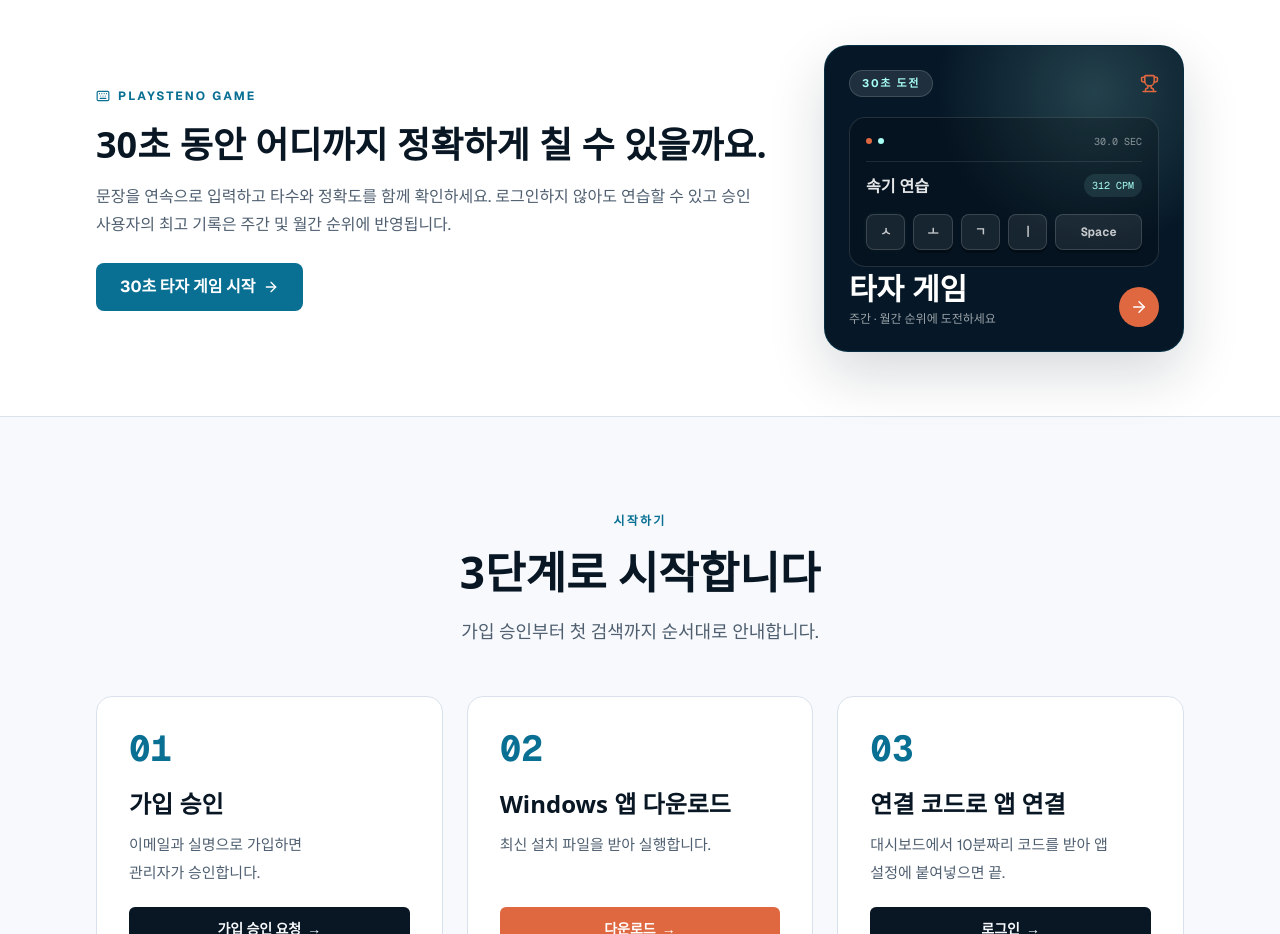
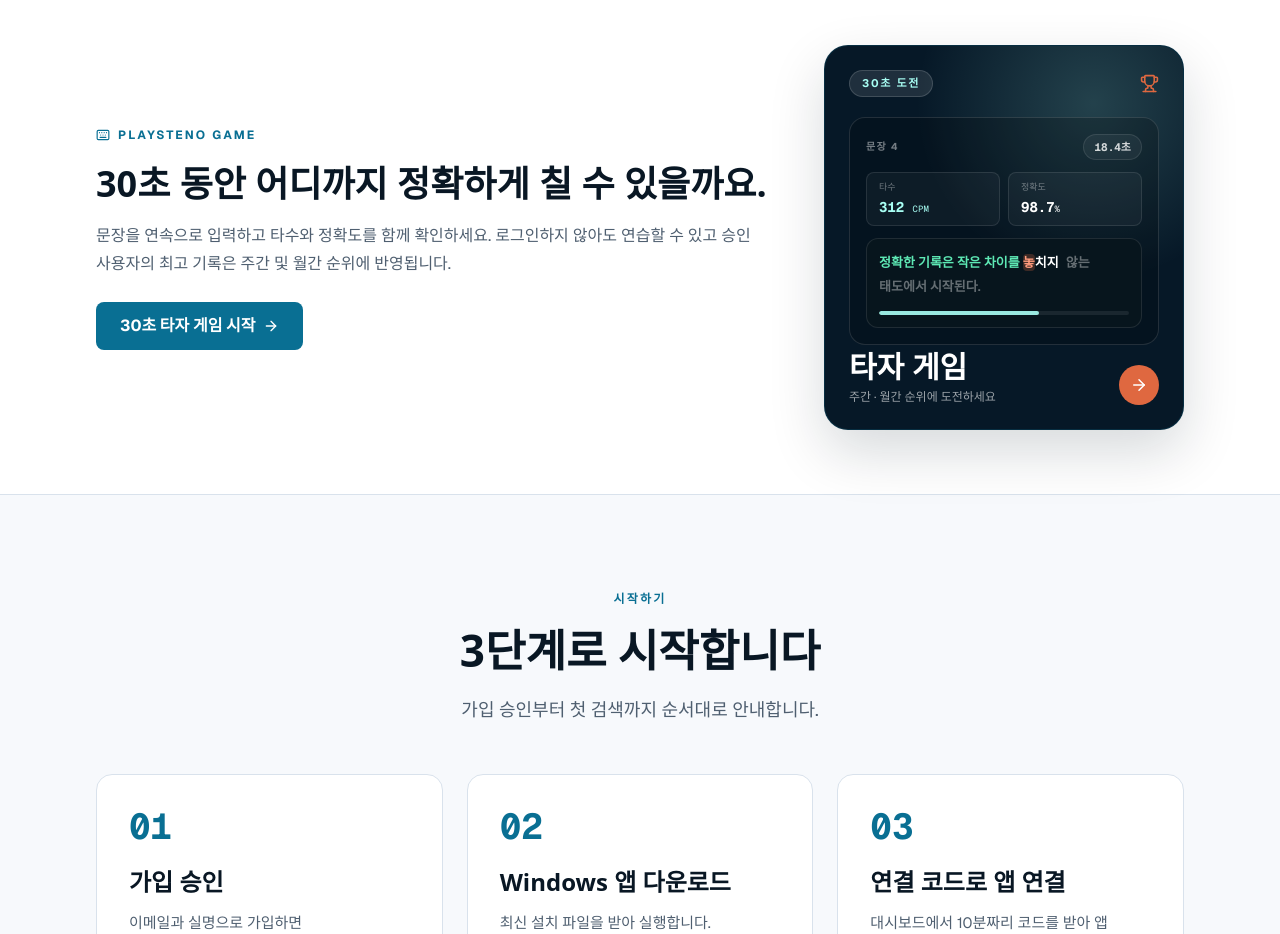
Before and after one commit to phk901031-prog/hudtyping-saas, a Next.js app: page / in a window 1280 px wide. Shown: the part 780-1714 px from the top of the page. Built offline with nearby package versions, Linux system fonts and the light colour scheme; no server answers; the database is empty; a web font is replaced by a local one.

Commit message:
refactor: show live typing game preview

```diff
--- a/src/app/(marketing)/page.tsx
+++ b/src/app/(marketing)/page.tsx
@@ -372,13 +372,6 @@ export default async function HomePage() {
 // ═════════════════════════════════════════════════════════════════
 
 function TypingGamePromo() {
-  const keys = [
-    { label: "ㅅ", className: "game-key-press-1" },
-    { label: "ㅗ", className: "game-key-press-2" },
-    { label: "ㄱ", className: "game-key-press-3" },
-    { label: "ㅣ", className: "game-key-press-4" },
-    { label: "Space", className: "game-key-press-5 col-span-2 w-full" },
-  ];
   return (
     <Link
       href="/games/typing"
@@ -391,20 +384,31 @@ function TypingGamePromo() {
         <Trophy size={19} className="text-signal" />
       </div>
       <div className="relative mt-5 rounded-2xl border border-white/12 bg-black/20 p-4" aria-hidden="true">
-        <div className="flex items-center justify-between border-b border-white/10 pb-3">
-          <div className="flex gap-1.5"><span className="h-1.5 w-1.5 rounded-full bg-signal" /><span className="h-1.5 w-1.5 rounded-full bg-[#a8fff4]" /></div>
-          <span className="font-mono text-[10px] text-white/50">30.0 SEC</span>
+        <div className="flex items-center justify-between">
+          <span className="text-[10px] font-bold uppercase tracking-[0.14em] text-white/45">문장 4</span>
+          <span className="rounded-full border border-white/10 bg-white/5 px-2.5 py-1 font-mono text-[11px] font-bold text-white/80">18.4초</span>
         </div>
-        <div className="mt-3 flex items-center justify-between gap-3">
-          <p className="font-display text-base text-white/90">속기 연습<span className="game-demo-caret ml-1 inline-block h-4 w-[2px] translate-y-0.5 bg-[#a8fff4]" /></p>
-          <span className="rounded-full bg-[#a8fff4]/10 px-2 py-1 font-mono text-[10px] text-[#a8fff4]">312 CPM</span>
+        <div className="mt-3 grid grid-cols-2 gap-2">
+          <div className="rounded-lg border border-white/10 bg-white/[0.04] px-3 py-2">
+            <p className="text-[9px] text-white/40">타수</p>
+            <p className="mt-0.5 font-mono text-sm font-bold text-[#a8fff4]">312 <span className="text-[9px] font-normal">CPM</span></p>
+          </div>
+          <div className="rounded-lg border border-white/10 bg-white/[0.04] px-3 py-2">
+            <p className="text-[9px] text-white/40">정확도</p>
+            <p className="mt-0.5 font-mono text-sm font-bold text-white">98.7<span className="text-[9px] font-normal">%</span></p>
+          </div>
         </div>
-        <div className="mt-4 grid grid-cols-6 gap-2">
-          {keys.map((key) => (
-            <span key={key.label} className={`game-key-press flex h-9 items-center justify-center rounded-lg border border-white/15 bg-white/8 font-mono text-xs font-bold text-white/75 shadow-[0_3px_0_rgba(0,0,0,0.28)] ${key.className}`}>
-              {key.label}
-            </span>
-          ))}
+        <div className="mt-3 rounded-xl border border-white/10 bg-[#07151d] px-3 py-3">
+          <p className="ko-copy text-[13px] font-semibold leading-6">
+            <span className="text-emerald-300">정확한 기록은 작은 차이를 </span>
+            <span className="rounded bg-signal/25 text-[#ff9b7d]">놓</span>
+            <span className="text-white">치지</span>
+            <span className="game-demo-caret ml-0.5 inline-block h-4 w-[2px] translate-y-0.5 bg-[#a8fff4]" />
+            <span className="text-white/38"> 않는 태도에서 시작된다.</span>
+          </p>
+          <div className="mt-3 h-1 overflow-hidden rounded-full bg-white/8">
+            <span className="game-preview-progress block h-full rounded-full bg-[#a8fff4]" />
+          </div>
         </div>
       </div>
       <div className="relative z-10 mt-1 flex items-end justify-between gap-4">
@@ -412,7 +416,7 @@ function TypingGamePromo() {
           <p className="font-display text-3xl">타자 게임</p>
           <p className="mt-1 text-xs text-white/60">주간 · 월간 순위에 도전하세요</p>
         </div>
-        <span className="game-promo-arrow inline-flex h-10 w-10 shrink-0 items-center justify-center rounded-full bg-signal text-white transition group-hover:scale-110">
+        <span className="inline-flex h-10 w-10 shrink-0 items-center justify-center rounded-full bg-signal text-white transition group-hover:scale-110">
           <ArrowRight size={18} />
         </span>
       </div>
--- a/src/app/globals.css
+++ b/src/app/globals.css
@@ -623,31 +623,19 @@ body {
   }
 }
 
-/* 메인 타자 게임 배너 — 실제 키 입력처럼 차분하게 이어지는 눌림 모션 */
-.game-key-press {
-  animation: game-keyboard-press 3.2s ease-in-out infinite;
-}
-.game-key-press-1 { animation-delay: 0s; }
-.game-key-press-2 { animation-delay: 0.16s; }
-.game-key-press-3 { animation-delay: 0.32s; }
-.game-key-press-4 { animation-delay: 0.48s; }
-.game-key-press-5 { animation-delay: 0.64s; }
+/* 메인 타자 게임 배너 — 실제 플레이 화면의 입력 진행만 작게 표현 */
 .game-demo-caret { animation: game-caret-blink 0.85s steps(1) infinite; }
-.game-promo-arrow { animation: game-promo-pulse 2.2s ease-in-out infinite; }
-
-@keyframes game-keyboard-press {
-  0%, 8%, 22%, 100% { transform: translateY(0); background-color: rgba(255, 255, 255, 0.08); color: rgba(255, 255, 255, 0.75); }
-  12%, 17% { transform: translateY(3px); background-color: rgba(168, 255, 244, 0.2); color: #d9fff9; box-shadow: 0 0 14px rgba(168, 255, 244, 0.16); }
-}
+.game-preview-progress { animation: game-preview-progress 4.5s ease-in-out infinite; }
 
 @keyframes game-caret-blink {
   0%, 55% { opacity: 1; }
   56%, 100% { opacity: 0; }
 }
 
-@keyframes game-promo-pulse {
-  0%, 100% { box-shadow: 0 0 0 0 rgba(240, 95, 50, 0); }
-  50% { box-shadow: 0 0 0 8px rgba(240, 95, 50, 0.13); }
+@keyframes game-preview-progress {
+  0%, 12% { width: 42%; opacity: 0.75; }
+  72%, 88% { width: 78%; opacity: 1; }
+  100% { width: 42%; opacity: 0.75; }
 }
 
 /* 모션 줄이기 사용자 선호 시 sweep 끔 */
@@ -669,11 +657,12 @@ body {
     animation: none;
   }
 
-  .game-key-press,
   .game-demo-caret,
-  .game-promo-arrow {
+  .game-preview-progress {
     animation: none;
   }
+
+  .game-preview-progress { width: 62%; }
 
   .keycap::after {
     animation: none;
```
